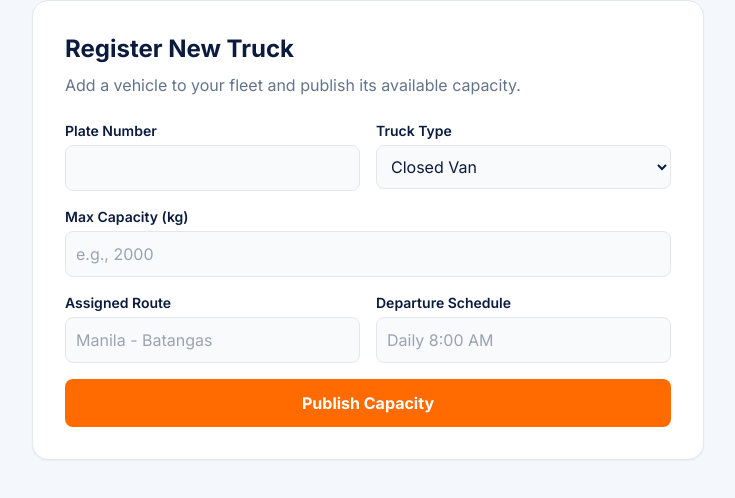
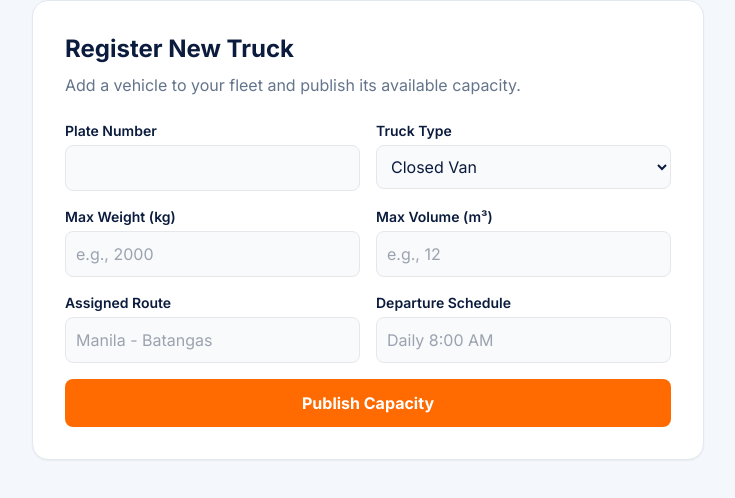
Before and after one commit to adiyel/loadloop-prototype, a Next.js app: page /operator/trucks in a window 1280 px wide. Shown: the top 498 px of the page, without its empty margins (272-1007 px from the left). Built offline with nearby package versions, Linux system fonts and the light colour scheme.

Commit message:
Update page.tsx

```diff
--- a/app/operator/trucks/page.tsx
+++ b/app/operator/trucks/page.tsx
@@ -9,17 +9,18 @@ export default function RegisterTruck() {
   const [formData, setFormData] = useState({
     plate: "",
     type: "Closed Van",
-    maxCapacity: "", // Changed to match new type
+    maxWeight: "",
+    maxVolume: "",
     route: "",
     departure: ""
   });
 
   const handleSubmit = (e: React.FormEvent) => {
     e.preventDefault();
-    // Convert maxCapacity from string to number as expected by the context
     addTruck({
       ...formData,
-      maxCapacity: Number(formData.maxCapacity)
+      maxWeight: Number(formData.maxWeight),
+      maxVolume: Number(formData.maxVolume),
     });
     router.push("/operator");
   };
@@ -38,14 +39,24 @@ export default function RegisterTruck() {
           <div>
             <label className="block text-sm font-semibold mb-1">Truck Type</label>
             <select className="w-full p-2.5 border rounded-lg bg-slate-50 focus:bg-white" onChange={e => setFormData({...formData, type: e.target.value})}>
-              <option>Closed Van</option><option>Flatbed</option><option>Reefer</option>
+              <option>Closed Van</option>
+              <option>Flatbed</option>
+              <option>Reefer</option>
             </select>
           </div>
         </div>
-        <div>
-          <label className="block text-sm font-semibold mb-1">Max Capacity (kg)</label>
-          <input required type="number" placeholder="e.g., 2000" className="w-full p-2.5 border rounded-lg bg-slate-50 focus:bg-white" onChange={e => setFormData({...formData, maxCapacity: e.target.value})} />
+
+        <div className="grid grid-cols-2 gap-4">
+          <div>
+            <label className="block text-sm font-semibold mb-1">Max Weight (kg)</label>
+            <input required type="number" placeholder="e.g., 2000" className="w-full p-2.5 border rounded-lg bg-slate-50 focus:bg-white" onChange={e => setFormData({...formData, maxWeight: e.target.value})} />
+          </div>
+          <div>
+            <label className="block text-sm font-semibold mb-1">Max Volume (m³)</label>
+            <input required type="number" placeholder="e.g., 12" className="w-full p-2.5 border rounded-lg bg-slate-50 focus:bg-white" onChange={e => setFormData({...formData, maxVolume: e.target.value})} />
+          </div>
         </div>
+
         <div className="grid grid-cols-2 gap-4">
           <div>
             <label className="block text-sm font-semibold mb-1">Assigned Route</label>
@@ -56,6 +67,7 @@ export default function RegisterTruck() {
             <input required type="text" placeholder="Daily 8:00 AM" className="w-full p-2.5 border rounded-lg bg-slate-50 focus:bg-white" onChange={e => setFormData({...formData, departure: e.target.value})} />
           </div>
         </div>
+
         <button type="submit" className="w-full bg-brand-orange text-white py-3 rounded-lg font-bold hover:bg-orange-600 transition mt-4">
           Publish Capacity
         </button>
```
